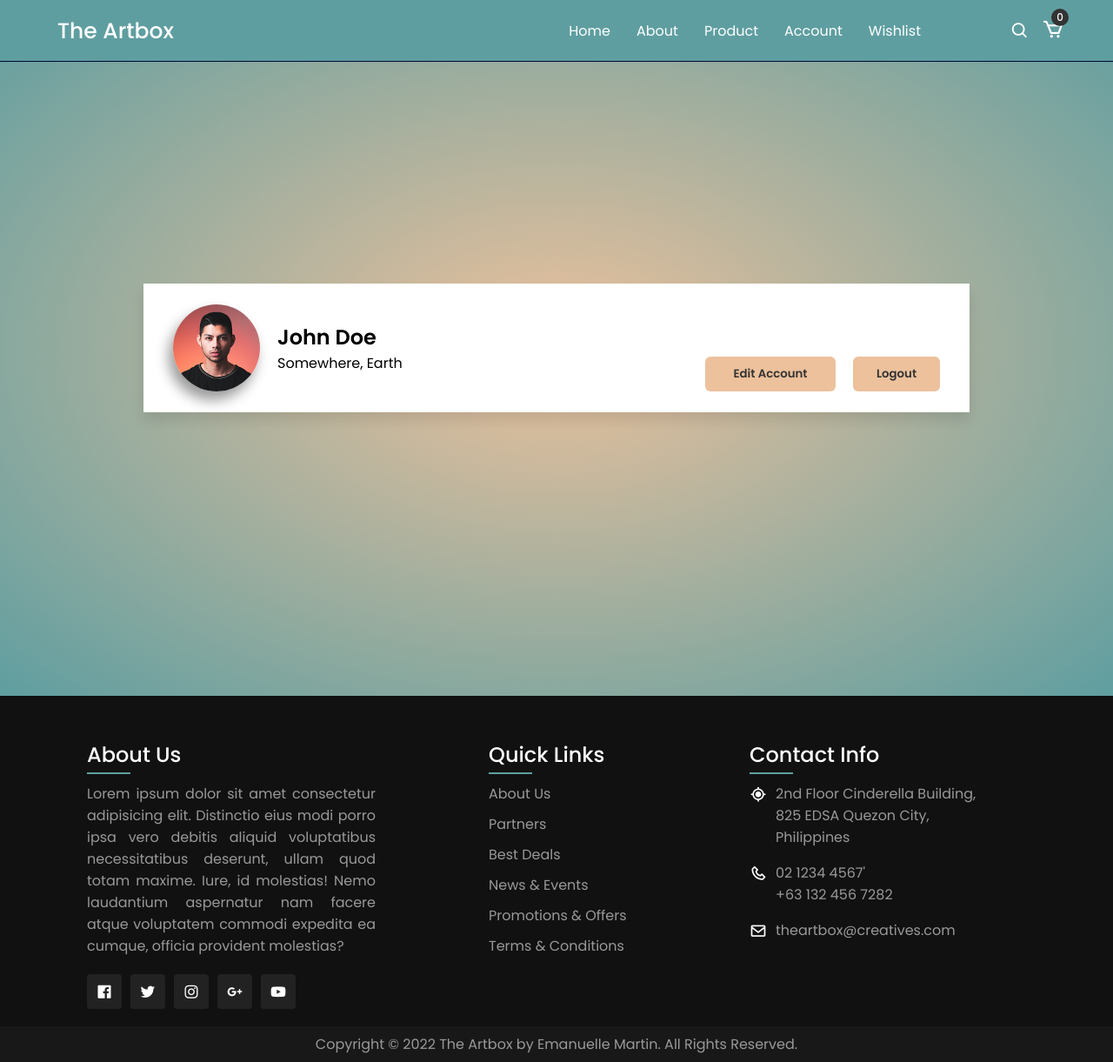
After one commit to teppeiKiyoshi/Online-StoreFront, a PHP site: page /account.html in a window 1280 px wide. The commit adds this page. Shown: the whole page at 87% size. Run offline with PHP 8.4, Linux system fonts and the light colour scheme.

Commit message:
adding frontend files

```diff
--- /dev/null
+++ b/account.html
@@ -0,0 +1,155 @@
+<!DOCTYPE html>
+<html lang="en">
+  <head>
+    <meta charset="UTF-8" />
+    <meta http-equiv="X-UA-Compatible" content="IE=edge" />
+    <meta name="viewport" content="width=device-width, initial-scale=1.0" />
+    <link
+      href="https://unpkg.com/boxicons@2.1.1/css/boxicons.min.css"
+      rel="stylesheet"
+    />
+    <link rel="stylesheet" href="css/main.css" />
+    <title>The Artbox</title>
+  </head>
+  <body>
+    <!-- NAVBAR -->
+    <nav>
+      <div class="nav-bar">
+        <i class="bx bx-menu sidebarOpen"></i>
+        <span class="logo navLogo">
+          <a href="index.html" class="mainlogo-txt">The Artbox</a>
+        </span>
+
+        <div class="menu">
+          <div class="logo-toggle">
+            <span class="logo"><a href="index.html">The Artbox</a></span>
+            <i class="bx bx-x siderbarClose"></i>
+          </div>
+
+          <ul class="nav-links">
+            <li><a href="index.html">Home</a></li>
+            <li><a href="about.html">About</a></li>
+            <li><a href="#programs">Product</a></li>
+            <li><a href="account.html">Account</a></li>
+            <li><a href="#contact">Wishlist</a></li>
+          </ul>
+        </div>
+        <div class="main-searchBox">
+          <div class="searchBox">
+            <div class="searchToggle">
+              <i class="bx bx-x cancel"></i>
+              <i class="bx bx-search search"></i>
+            </div>
+
+            <div class="search-field">
+              <input type="text" placeholder="What are you looking for?" />
+              <i class="bx bx-search"></i>
+            </div>
+            <div class="shopping-cart">
+              <i class="bx bx-cart"></i>
+              <span class="cart-count">0</span>
+            </div>
+          </div>
+        </div>
+      </div>
+    </nav>
+    <!-- END NAVBAR -->
+
+    <!-- START ACCOUNT SECTION -->
+
+    <section class="account-main">
+      <div class="account-container">
+        <div class="account-content">
+            <div class="content-header">
+              <img src="img/users/user-2.png" class="account-img" alt="account-header" />
+              <div class="content-wrapper">
+                <h2>John Doe</h2>
+                <p>Somewhere, Earth</p>
+              </div>
+              <div class="account-btn">
+                <button class="acc-edit">Edit Account</button>
+                <button class="acc-logout">Logout</button>
+              </div>
+            </div>
+        </div>
+      </div>
+    </section>
+
+    <!-- END ACCOUNT SECTION -->
+
+    <!-- FOOTER -->
+    <footer id="footer" class="main-footer">
+      <div class="footer-container">
+        <div class="section about-us">
+          <h2>About Us</h2>
+          <p id="footer-pText">
+            Lorem ipsum dolor sit amet consectetur adipisicing elit. Distinctio
+            eius modi porro ipsa vero debitis aliquid voluptatibus
+            necessitatibus deserunt, ullam quod totam maxime. Iure, id
+            molestias! Nemo laudantium aspernatur nam facere atque voluptatem
+            commodi expedita ea cumque, officia provident molestias?
+          </p>
+          <ul class="footer-social">
+            <li>
+              <a href="#"><i class='bx bxl-facebook-square'></i></a>
+            </li>
+            <li>
+              <a href="#"><i class='bx bxl-twitter' ></i></a>
+            </li>
+            <li>
+              <a href="#"><i class='bx bxl-instagram' ></i></a>
+            </li>
+            <li>
+              <a href="#"><i class='bx bxl-google-plus' ></i></i></a>
+            </li>
+            <li>
+              <a href="#"><i class='bx bxl-youtube' ></i></a>
+            </li>
+          </ul>
+        </div>
+        <div class="section quick-links">
+          <h2>Quick Links</h2>
+          <ul>
+            <li><a href="#">About Us</a></li>
+            <li><a href="#">Partners</a></li>
+            <li><a href="#">Best Deals</a></li>
+            <li><a href="#">News & Events</a></li>
+            <li><a href="#">Promotions & Offers</a></li>
+            <li><a href="#">Terms & Conditions</a></li>
+          </ul>
+        </div>
+        <div class="section contact-info">
+          <h2>Contact Info</h2>
+          <ul class="cont-info">
+            <li>
+              <span><i class='bx bx-current-location'></i></span>
+              <span
+                >2nd Floor Cinderella Building,<br />
+                825 EDSA Quezon City,<br />
+                Philippines</span
+              >
+            </li>
+            <li>
+              <span><i class='bx bx-phone' ></i></span>
+              <p>
+                <a href="#">02 1234 4567'</a><br />
+                <a href="#">+63 132 456 7282</a>
+              </p>
+            </li>
+            <li>
+              <span><i class='bx bx-envelope' ></i></span>
+              <p><a href="#">theartbox@creatives.com</a></p>
+            </li>
+          </ul>
+        </div>
+      </div>
+    </footer>
+    <div class="copyright-txt">
+      <p>
+        Copyright &copy; 2022 The Artbox by Emanuelle Martin. All Rights Reserved.
+      </p>
+    </div>
+
+    <script src="js/main.js"></script>
+  </body>
+</html>
--- a/css/main.css
+++ b/css/main.css
@@ -209,8 +209,8 @@ nav .nav-bar .logo {
 .search-field::before {
   content: '';
   position: absolute;
-  right: 14px;
-  top: -4px;
+  right: 45px;
+  top: -5px;
   height: 12px;
   width: 12px;
   background-color: var(--nav-color);
@@ -785,3 +785,153 @@ nav .nav-bar .logo {
   text-align: center;
   color: #999;
 }
+
+/* ========== ABOUT SECTION STYLING ========== */
+.about-main {
+  display: flex;
+  justify-content: center;
+  align-items: center;
+  min-height: 100vh;
+  background: radial-gradient(var(--secondary-color), var(--nav-color));
+}
+
+.about-container {
+  background: var(--text-color);
+  max-width: 950px;
+  width: 100%;
+  border-radius: 15px;
+  padding: 1.5rem;
+  box-shadow: 0 10px 15px rgba(0, 0, 0, 0.1);
+}
+
+.about-container h1 {
+  text-align: center;
+  text-transform: uppercase;
+  margin-bottom: 20px;
+}
+
+.about-section {
+  display: flex;
+}
+
+.about-section img {
+  width: 300px;
+  height: 200px;
+  margin: 10px;
+  border-radius: 10px;
+  box-shadow: -5px 10px 15px rgba(0, 0, 0, 0.4);
+}
+
+.about-section p {
+  padding-top: 1rem;
+  margin: 10px;
+  text-align: justify;
+  text-indent: 50px;
+}
+
+.about-section button {
+  outline: none;
+  border: none;
+  cursor: pointer;
+  width: 130px;
+  padding: 7px 14px;
+  background: var(--secondary-color);
+  margin: 15px 20px 0 0;
+  color: #333;
+  font-weight: 600;
+  border-radius: 6px;
+}
+.about-section button:hover {
+  background: var(--nav-color);
+  color: white;
+  box-shadow: 0px 10px 15px rgba(0, 0, 0, 0.3);
+}
+
+/*===== ACCOUNT STYLING =====*/
+.account-main {
+  display: flex;
+  justify-content: center;
+  align-items: center;
+  min-height: 100vh;
+  background: radial-gradient(var(--secondary-color), var(--nav-color));
+}
+
+.account-container {
+  background: var(--text-color);
+  max-width: 950px;
+  width: 100%;
+  padding: 1.5rem;
+  box-shadow: 0 10px 15px rgba(0, 0, 0, 0.1);
+}
+
+.account-content {
+  position: relative;
+}
+
+.content-header {
+  display: flex;
+}
+
+.content-header .account-img {
+  width: 100px;
+  height: 100px;
+  border-radius: 50%;
+  box-shadow: -5px 10px 15px rgba(0, 0, 0, 0.4);
+  margin-left: 10px;
+}
+
+.content-wrapper {
+  display: flex;
+  flex-direction: column;
+  align-items: flex-start;
+  margin-top: 20px;
+}
+
+.content-wrapper h2,
+.content-wrapper p {
+  margin-left: 20px;
+}
+
+.account-content .account-btn {
+  display: flex;
+  justify-content: flex-end;
+  width: 70%;
+  margin-right: -10px;
+  height: 55px;
+  position: absolute;
+  bottom: 0;
+  right: 0;
+}
+
+.account-btn .acc-edit {
+  outline: none;
+  border: none;
+  cursor: pointer;
+  width: 150px;
+  padding: 4px 14px;
+  background: var(--secondary-color);
+  margin: 15px 20px 0 0;
+  color: #333;
+  font-weight: 600;
+  border-radius: 6px;
+}
+
+.account-btn .acc-logout {
+  outline: none;
+  border: none;
+  cursor: pointer;
+  width: 100px;
+  padding: 4px 14px;
+  background: var(--secondary-color);
+  margin: 15px 20px 0 0;
+  color: #333;
+  font-weight: 600;
+  border-radius: 6px;
+}
+
+.account-btn .acc-edit:hover,
+.account-btn .acc-logout:hover {
+  background: var(--nav-color);
+  color: white;
+  box-shadow: 0px 10px 15px rgba(0, 0, 0, 0.3);
+}
```
Also changed, not shown: about.html (added, +153 -0 lines), index.html (+4 -5 lines).
